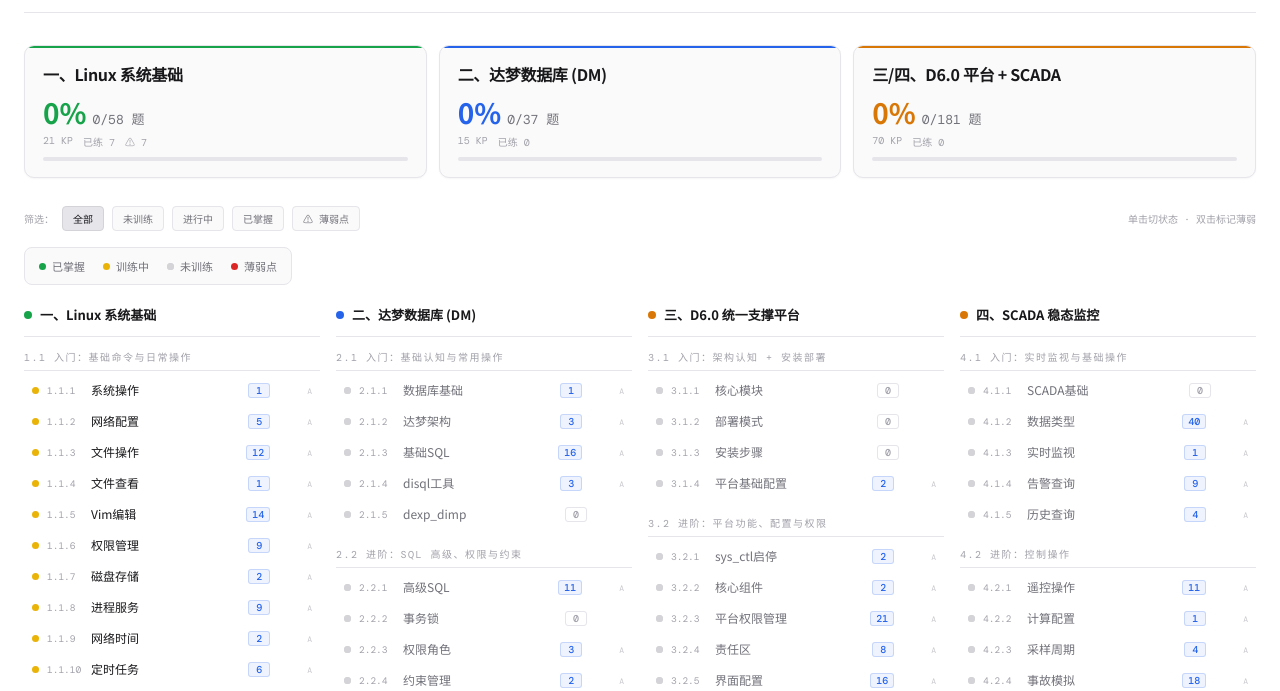
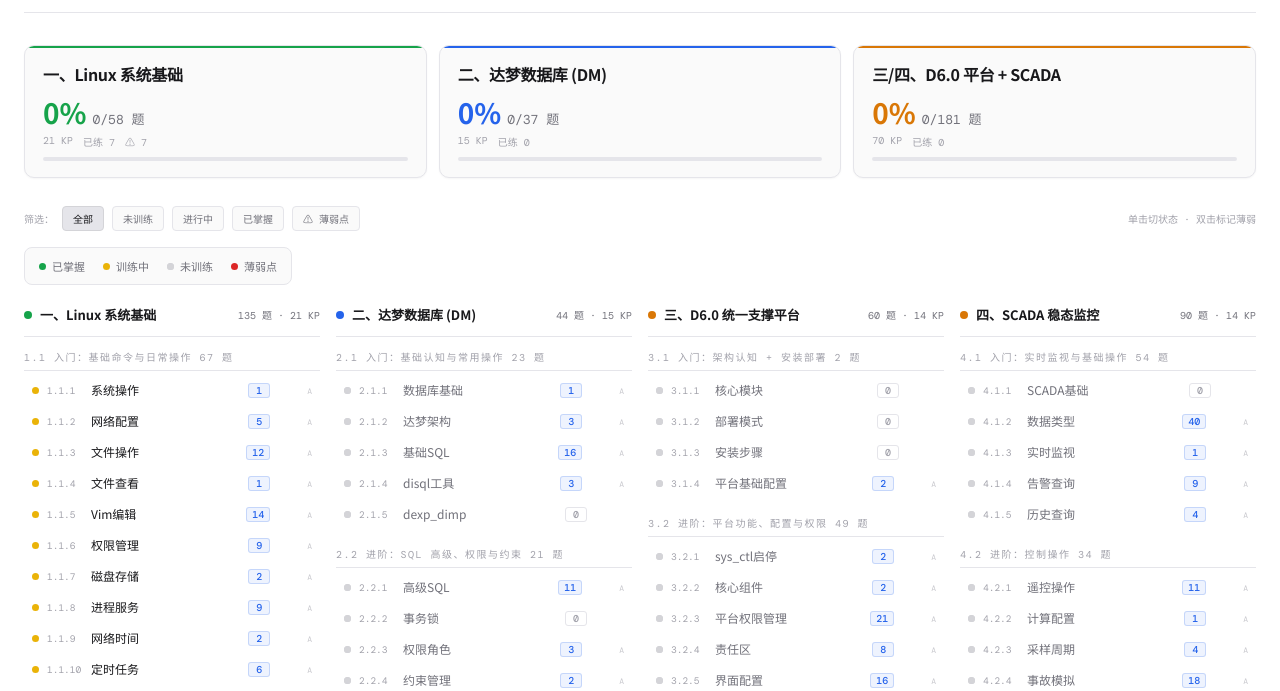
Before and after one commit to aerfagogogo/zhuwang-type-drill, a plain HTML site: page training-center.html in a window 1280 px wide. Shown: the part 94-785 px from the top of the page. Drawn offline with nearby package versions, Linux system fonts and the light colour scheme.

Commit message:
auto-sync: training-center.html

```diff
--- a/training-center.html
+++ b/training-center.html
@@ -733,26 +733,23 @@
 
     const header = document.createElement('div');
     header.className = 'col-header';
-    header.innerHTML = `<div class="col-dot"></div><div class="col-title">${col.label}</div>`;
+    header.innerHTML = `
+      <div class="col-dot"></div>
+      <div class="col-title">${col.label}</div>
+      <div class="col-count">${col.q_total} 题 · ${col.kp_total} KP</div>
+    `;
     colDiv.appendChild(header);
 
-    let lastChapter = null;
     col.sections.forEach(sec => {
-      // 当章节切换时插入分隔（D6 组有多 category，需要区分）
-      if (sec.chapter !== lastChapter && col.id === 'd6') {
-        const cd = document.createElement('div');
-        cd.className = 'chapter-divider';
-        cd.textContent = sec.chapter;
-        colDiv.appendChild(cd);
-        lastChapter = sec.chapter;
-      }
-
       const secDiv = document.createElement('div');
       secDiv.className = 'section';
 
       const secLabel = document.createElement('div');
       secLabel.className = 'section-label';
-      secLabel.textContent = `${sec.code} ${sec.label}`;
+      secLabel.innerHTML = `
+        <span>${sec.code} ${sec.label}</span>
+        <span class="sec-q-sum">${sec.q_total} 题</span>
+      `;
       secDiv.appendChild(secLabel);
 
       let visible = 0;
```
